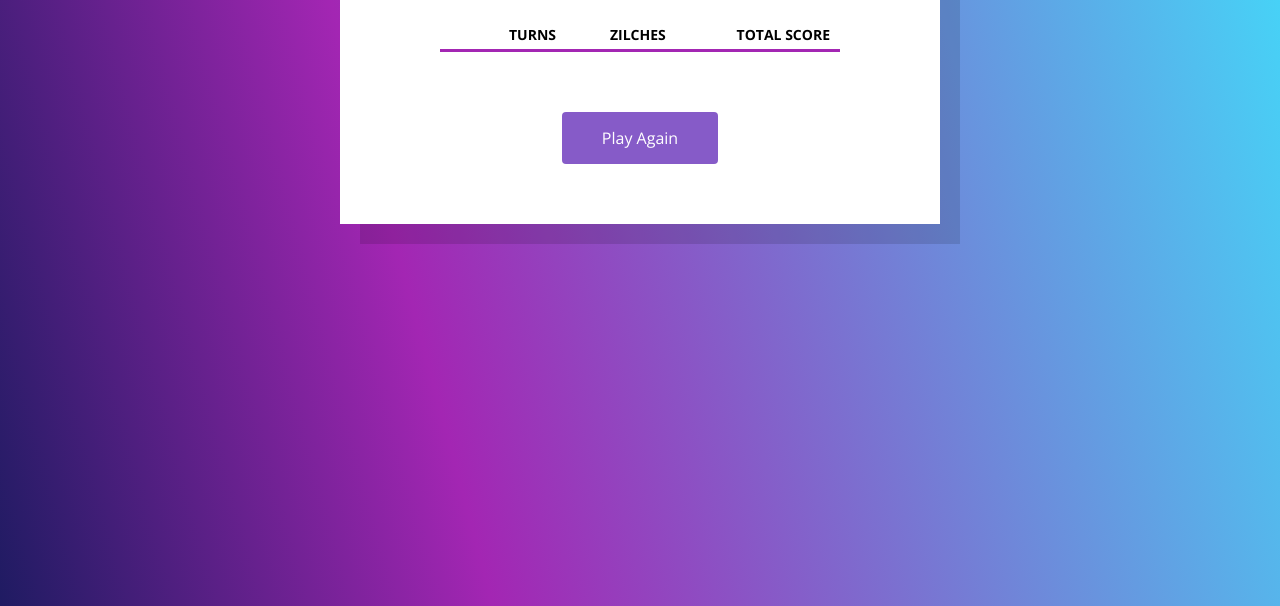
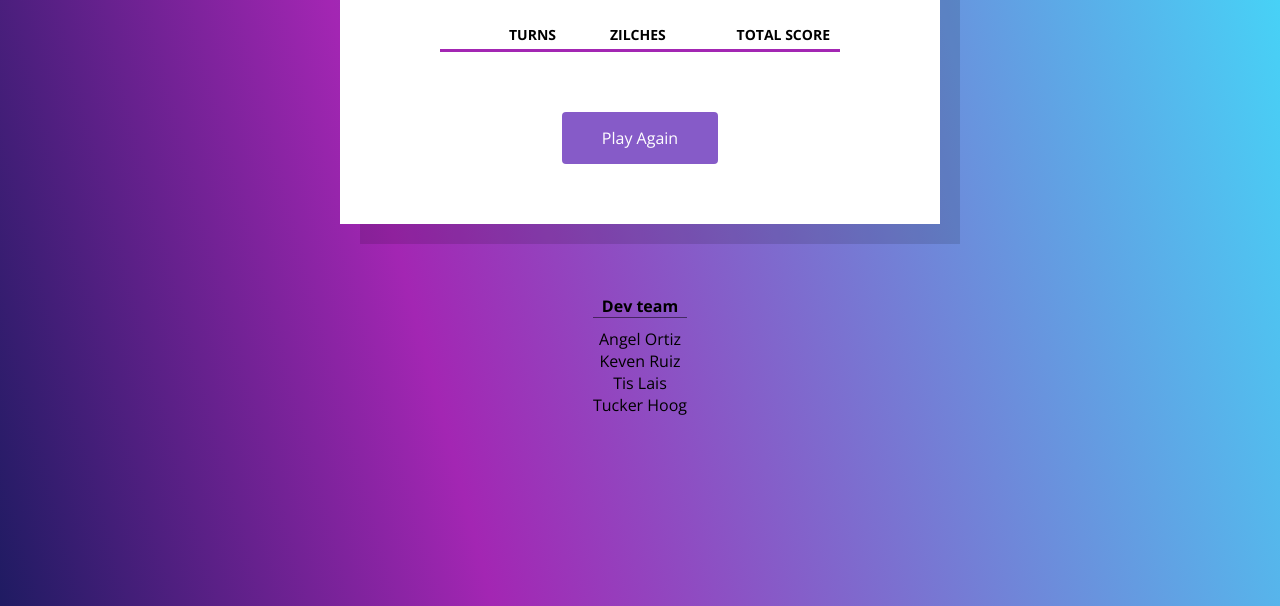
Before and after one commit to tislais/zilch, a plain HTML site: page Results/index.html in a window 1280 px wide. Shown: the part 194-800 px from the top of the page. Drawn offline with nearby package versions, Linux system fonts and the light colour scheme; a web font is replaced by a local one.

Commit message:
add credits

```diff
--- a/Results/index.html
+++ b/Results/index.html
@@ -42,6 +42,13 @@
             </table>
             <button>Play Again</button>
         </div>
+        <div class="credits">
+            <h4>Dev team</h4>
+            <div>Angel Ortiz</div>
+            <div>Keven Ruiz</div>
+            <div>Tis Lais</div>
+            <div>Tucker Hoog</div>
+        </div>
     </div>
     <script type="module" src="./results.js"></script>
 
--- a/styles/home.css
+++ b/styles/home.css
@@ -472,6 +472,15 @@ p {
     font-size: 13px;
 }
 
+.credits {
+    margin-top: 50px;
+    text-align: center;
+}
+
+.credits h4 {
+    margin-bottom: 10px;
+    border-bottom: 1px solid rgba(0,0,0, .5);
+}
 
 
 /* .notHeld {
```
